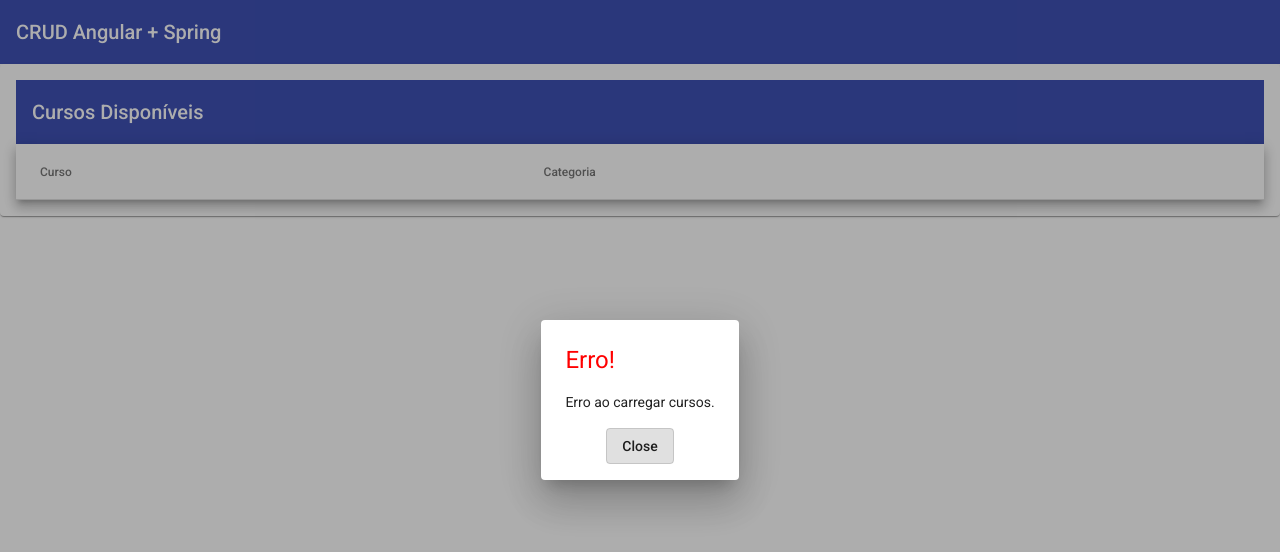
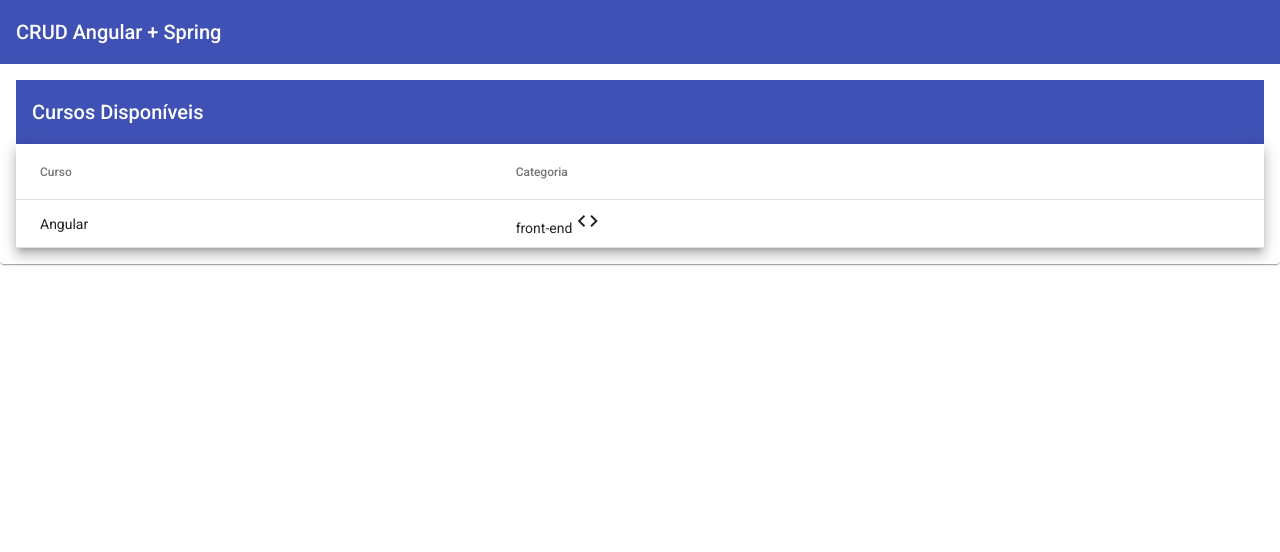
Before and after one commit to edilbertnunes/CRUD-Angular-Spring, an Angular app: page /courses in a window 1280 px wide. Shown: the top 552 px of the page. Built offline with nearby package versions, Linux system fonts and the light colour scheme; no server answers.

Commit message:
12 - Lista de Cursos: Pipe para mostrar ícone

```diff
--- a/src/app/courses/courses/courses.component.html
+++ b/src/app/courses/courses/courses.component.html
@@ -12,7 +12,9 @@
       <!-- Category Column -->
       <ng-container matColumnDef="category">
         <th mat-header-cell *matHeaderCellDef>Categoria</th>
-        <td mat-cell *matCellDef="let course">{{ course.category }}</td>
+        <td mat-cell *matCellDef="let course">{{ course.category }}
+          <mat-icon aria-hidden="false" aria-label="Categoria do Cuso">{{ course.category | category }}</mat-icon>
+        </td>
       </ng-container>
 
       <!-- agora é preciso especificar quais as colunas serão mostradas na tela -->
--- a/src/app/courses/services/courses.service.ts
+++ b/src/app/courses/services/courses.service.ts
@@ -17,7 +17,7 @@
       return this.httpClient.get<Course[]>(this.API)
       .pipe(
         first(),
-        delay(5000),
+        delay(1000),
         tap(courses => console.log(courses))
       );
   }
--- a/src/app/shared/app-material/app-material.module.ts
+++ b/src/app/shared/app-material/app-material.module.ts
@@ -1,10 +1,11 @@
 import { NgModule } from '@angular/core';
+import { MatButtonModule } from '@angular/material/button';
 import { MatCardModule } from '@angular/material/card';
 import { MatDialogModule } from '@angular/material/dialog';
+import { MatIconModule } from '@angular/material/icon';
 import { MatProgressSpinnerModule } from '@angular/material/progress-spinner';
 import { MatTableModule } from '@angular/material/table';
 import { MatToolbarModule } from '@angular/material/toolbar';
-import {MatButtonModule} from '@angular/material/button';
 
 
 @NgModule({
@@ -14,7 +15,8 @@
     MatToolbarModule,
     MatProgressSpinnerModule,
     MatDialogModule,
-    MatButtonModule
+    MatButtonModule,
+    MatIconModule
   ],
 })
 export class AppMaterialModule { }
--- /dev/null
+++ b/src/app/shared/pipes/category.pipe.ts
@@ -0,0 +1,16 @@
+import { Pipe, PipeTransform } from '@angular/core';
+
+@Pipe({
+  name: 'category'
+})
+export class CategoryPipe implements PipeTransform {
+
+  transform(value: string): string {
+    switch(value){
+      case 'front-end' : return 'code';
+      case 'back-end' : return 'computer';
+    }
+    return 'code';
+  }
+
+}
--- /dev/null
+++ b/src/assets/courses.json
@@ -0,0 +1,3 @@
+[
+  { "_id": "1", "name": "Angular", "category": "front-end"}
+]
```
Also changed, not shown: src/app/shared/shared.module.ts (+7 -2 lines), 1 other file (tests, documents, lock files or other folders).
